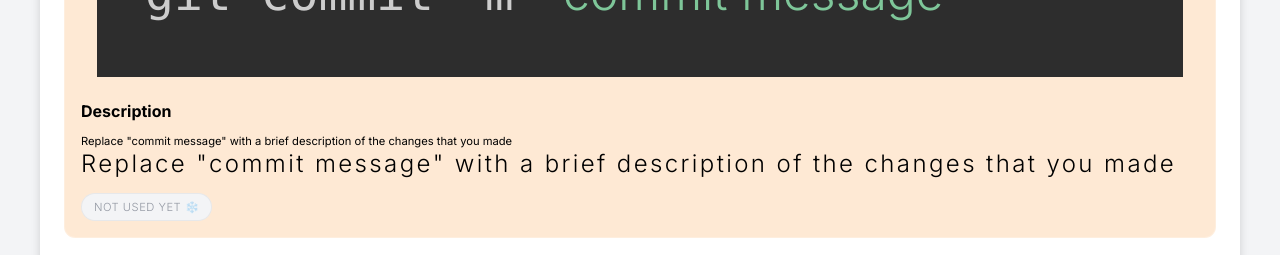
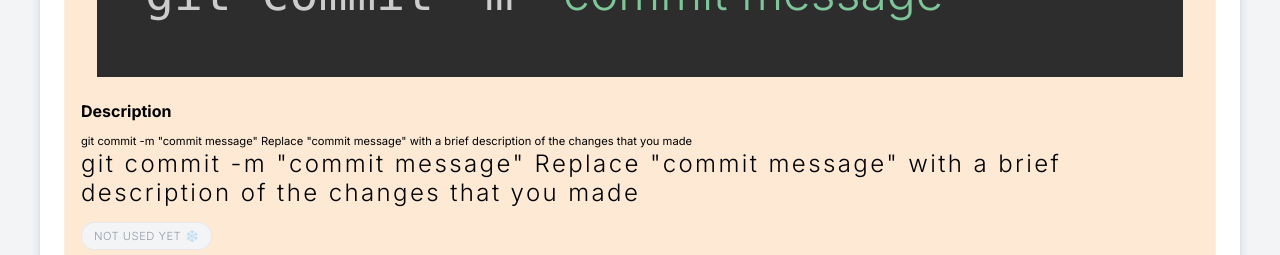
Before and after one commit to erickrod54/git-and-github-workflow, a React (Create React App) app: page / in a window 1280 px wide. Shown: the part 3320-3575 px from the top of the page. Built offline with nearby package versions, Linux system fonts and the light colour scheme.

Commit message:
git-and-github-workflow - version 6.10 - data js - Features: Adding git -m commit message to description

```diff
--- a/src/data.js
+++ b/src/data.js
@@ -1,7 +1,7 @@
-/**git-and-github-workflow  - version 6.09 - data js
+/**git-and-github-workflow  - version 6.10 - data js
  * - Features:
  *
- *     --> Adding 'git add .' to description
+ *     --> Adding 'git -m commit "commit message" .' to description
  *
  * Note: This component will have later the main menu
  * to each pattern and its explanations and use cases
@@ -45,7 +45,7 @@
       id:4,
       category:'git daily use',
       command:'git commit -m "commit message"',
-      description:'Replace "commit message" with a brief description of the changes that you made'
+      description:'git commit -m "commit message" Replace "commit message" with a brief description of the changes that you made'
     },
     {
       id:5,
```
